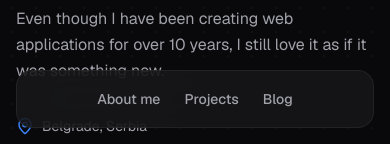
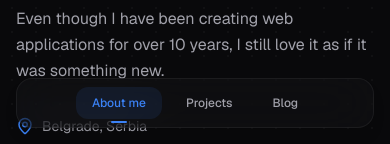
Before and after one commit to avivasyuta/personal-blog, a Next.js app: page / in a window 390 px wide. Shown: the part 700-844 px from the top of the page. Built offline with nearby package versions, Linux system fonts and the light colour scheme.

Commit message:
Update design of mobile navigation

```diff
--- a/src/components/navigation/mobile-navigation.tsx
+++ b/src/components/navigation/mobile-navigation.tsx
@@ -1,21 +1,42 @@
+'use client';
+
 import Link from 'next/link';
+import { usePathname } from 'next/navigation';
 import { menuItems } from './menu-items';
 
 export function MobileNavigation() {
+  const pathname = usePathname();
+
   return (
-    <div className="fixed bottom-4 inset-x-4 p-4 md:hidden rounded-2xl flex justify-center bg-surface/80 backdrop-blur-xl border border-border">
-      <ul className="flex gap-6">
-        {menuItems.map((item) => (
+    <nav className="fixed bottom-4 inset-x-4 z-50 md:hidden">
+      <div className="mx-auto max-w-sm px-2 py-2 rounded-2xl bg-surface/40 backdrop-blur-xl border border-border shadow-lg">
+        <ul className="flex justify-center gap-2">
+          {menuItems.map((item) => {
+            const isActive =
+              item.link === '/'
+                ? pathname === '/'
+                : pathname.startsWith(item.link);
+
+            return (
               <li key={item.link}>
                 <Link
                   href={item.link}
-              className="text-sm font-medium transition-colors text-text-secondary hover:text-foreground"
+                  className={`relative flex flex-col items-center gap-1 px-4 py-2 rounded-xl text-xs font-medium transition-colors ${
+                    isActive
+                      ? 'text-primary bg-primary/10'
+                      : 'text-text-secondary hover:text-foreground'
+                  }`}
                 >
                   {item.name}
+                  {isActive && (
+                    <span className="absolute -bottom-1 h-0.5 w-4 rounded-full bg-primary" />
+                  )}
                 </Link>
               </li>
-        ))}
+            );
+          })}
         </ul>
       </div>
+    </nav>
   );
 }
```
Lines whose indentation alone changed are shown as unchanged.
